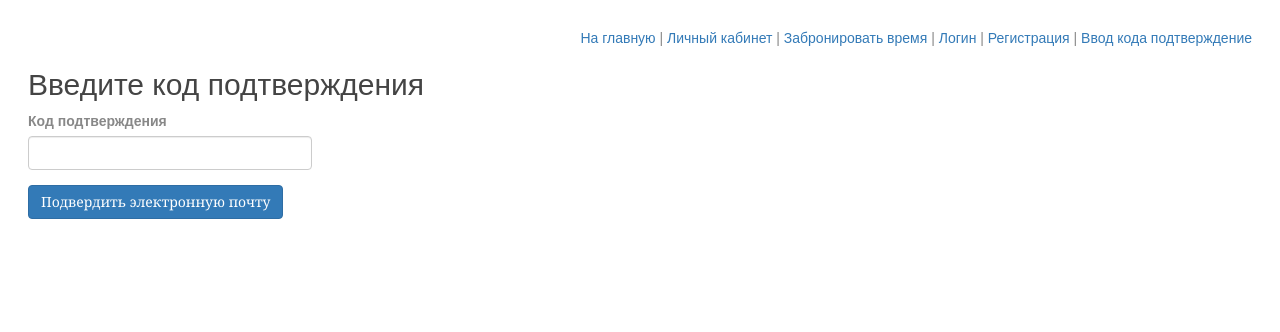
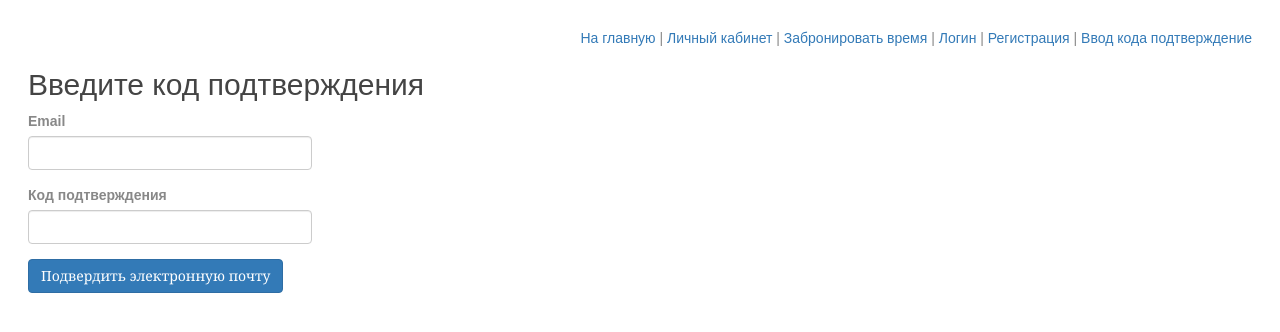
Before and after one commit to yvaldm/vclinic-ui, an Angular app: page /confirm in a window 1280 px wide. Shown: the top 332 px of the page. Built offline with nearby package versions, Linux system fonts and the light colour scheme.

Commit message:
signup confirmation implementation started

```diff
--- a/src/app/confirmation/confirmation.component.html
+++ b/src/app/confirmation/confirmation.component.html
@@ -1,5 +1,19 @@
 <h2>Введите код подтверждения</h2>
 <form [formGroup]="confirmationForm" (ngSubmit)="onSubmit()">
+
+  <div class="row">
+    <div class="col-md-3">
+      <div class="form-group">
+        <label for="email">Email</label>
+        <input type="text" formControlName="email" class="form-control"
+               [ngClass]="{ 'is-invalid': submitted && f.email.errors }"/>
+        <div *ngIf="submitted && f.email.errors" class="invalid-feedback">
+          <div *ngIf="f.email.errors.required">Email is required</div>
+        </div>
+      </div>
+    </div>
+  </div>
+
 
   <div class="row">
     <div class="col-md-3">
--- a/src/app/confirmation/confirmation.component.ts
+++ b/src/app/confirmation/confirmation.component.ts
@@ -1,5 +1,7 @@
-import { Component, OnInit } from '@angular/core';
+import {Component, OnInit} from '@angular/core';
 import {FormBuilder, FormGroup, Validators} from '@angular/forms';
+import {UserService} from '../service/user.service';
+import {Router} from '@angular/router';
 
 @Component({
   selector: 'app-confirmation',
@@ -9,16 +11,46 @@ import {FormBuilder, FormGroup, Validators} from '@angular/forms';
 export class ConfirmationComponent implements OnInit {
 
   confirmationForm: FormGroup;
+  loading = false;
+  submitted = false;
 
   constructor(
-    private formBuilder: FormBuilder
-  ) { }
+    private formBuilder: FormBuilder,
+    private router: Router,
+    private userService: UserService
+  ) {
+  }
 
   ngOnInit() {
-
     this.confirmationForm = this.formBuilder.group({
+      email: ['', Validators.required],
       code: ['', Validators.required]
     });
   }
 
+  get f() {
+    return this.confirmationForm.controls;
+  }
+
+  onSubmit() {
+    this.submitted = true;
+    if (this.confirmationForm.invalid) {
+      return;
+    }
+
+    this.loading = true;
+
+    this.userService.confirm(this.email, this.code).subscribe(() => {
+    });
+
+    this.loading = false;
+  }
+
+  get email() {
+    return this.confirmationForm.get('email').value;
+  }
+
+  get code() {
+    return this.confirmationForm.get('code').value;
+  }
 }
--- a/src/app/service/user.service.ts
+++ b/src/app/service/user.service.ts
@@ -1,5 +1,5 @@
 import {Injectable} from '@angular/core';
-import {HttpClient, HttpHeaders} from '@angular/common/http';
+import {HttpClient, HttpHeaders, HttpParams} from '@angular/common/http';
 import {UserRegistration} from '../entity/user-registration';
 
 const httpOptions = {
@@ -14,13 +14,20 @@ const httpOptions = {
 export class UserService {
 
   private readonly signupUrl: string;
+  private readonly confirmUrl: string;
 
   constructor(private http: HttpClient) {
     this.signupUrl = 'http://localhost:8080/user/signup';
+    this.confirmUrl = 'http://localhost:8080/user/signup/confirm';
   }
 
   public signup(userRegistration: UserRegistration) {
     return this.http.post<UserRegistration>(this.signupUrl, userRegistration, httpOptions);
   }
 
+  public confirm(email: string, code: string) {
+    const params = new HttpParams().set('email', email).set('code', code);
+    const httpHeaders = new HttpHeaders({'Content-Type': 'application/json'});
+    return this.http.get(this.confirmUrl, {headers: httpHeaders, params: params});
+  }
 }
```
